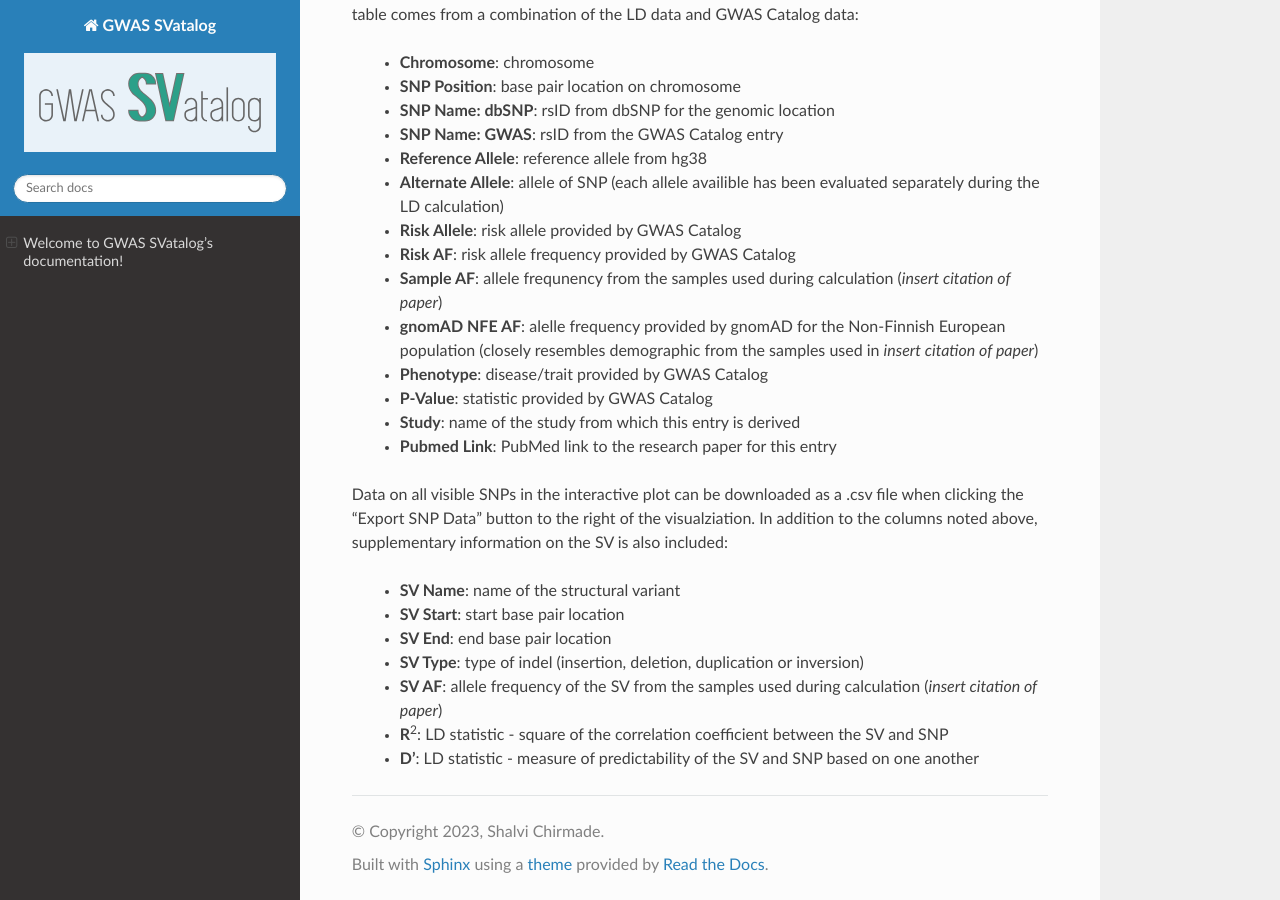
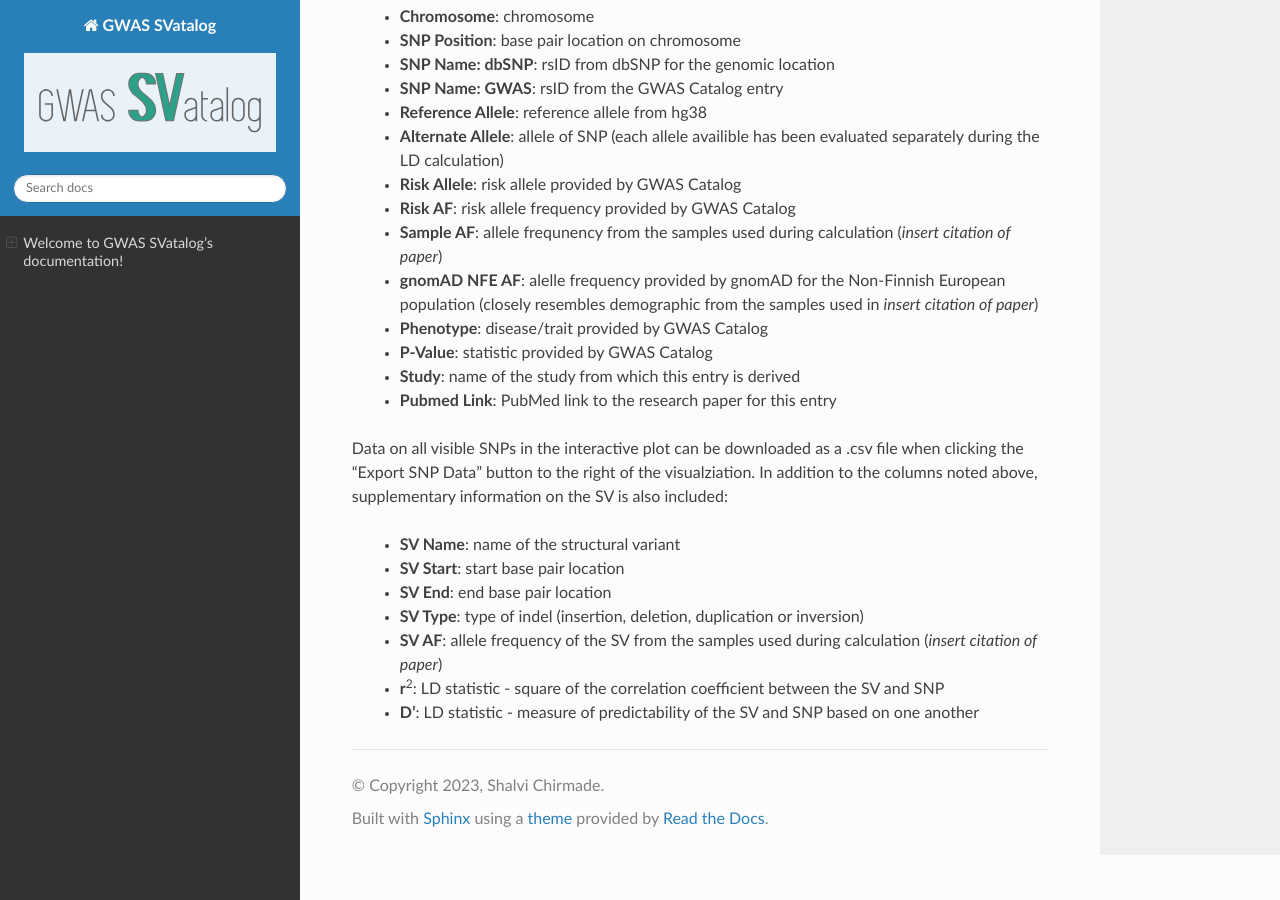
Before and after one commit to shalvichirmade/gwas-svatalog-docs, a Sphinx documentation site: the page built from source/index.rst, in a window 1280 px wide and 900 px high, scrolled down 2123 px. Built offline with Sphinx 7.4.7 and the Read the Docs theme 2.0.0, drawn with Linux system fonts in a browser that asks for light colours.

Commit message:
change to lowercase r2

```diff
--- a/source/index.rst
+++ b/source/index.rst
@@ -17,7 +17,7 @@
 
 .. figure:: gwas-svatalog-name.svg
    :target: index.html
-   :width: 400px
+   :width: 350px
    :alt: logo
 
 
@@ -144,7 +144,7 @@
   * **SV End**: end base pair location
   * **SV Type**: type of indel (insertion, deletion, duplication or inversion)
   * **SV AF**: allele frequency of the SV from the samples used during calculation (*insert citation of paper*)
-  * **R**\ :sup:`2`: LD statistic - square of the correlation coefficient between the SV and SNP
+  * **r**\ :sup:`2`: LD statistic - square of the correlation coefficient between the SV and SNP
   * **D'**: LD statistic - measure of predictability of the SV and SNP based on one another
 
 
```
